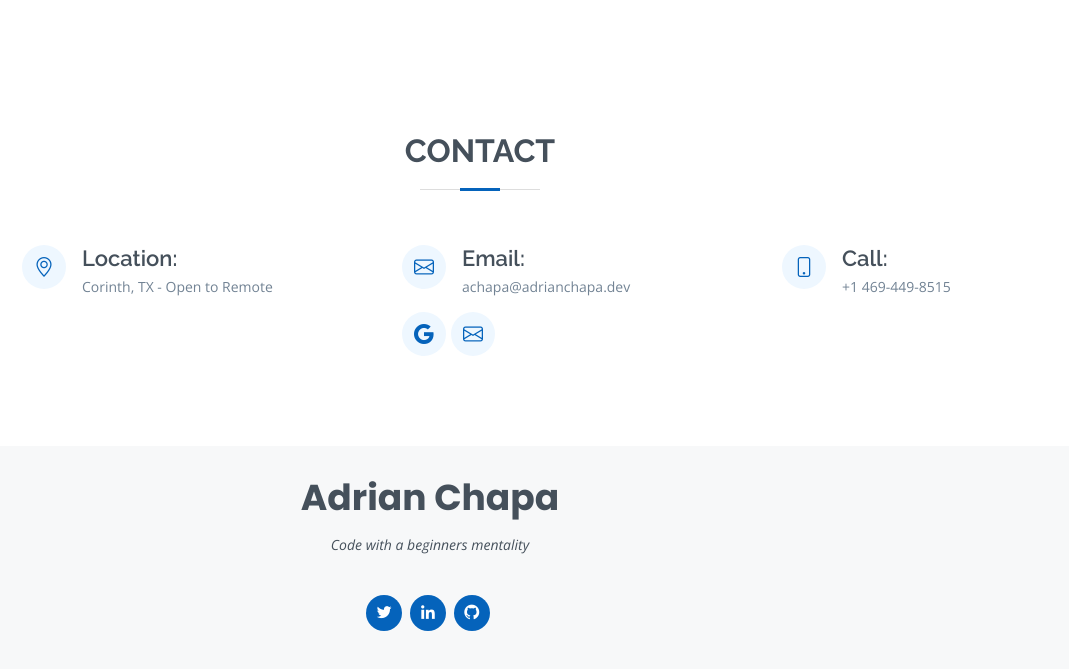
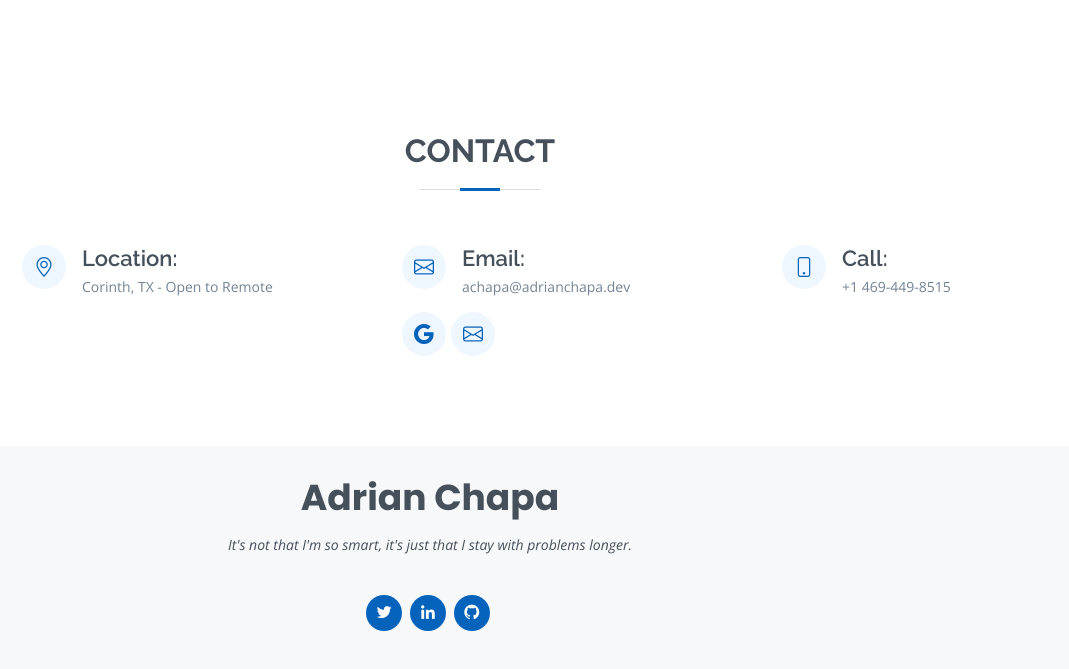
Before and after one commit to achapadev/my-portfolio, a plain HTML site: page index.html in a window 1280 px wide. Shown: the part 2738-3407 px from the top of the page, without its empty margins (210-1279 px from the left). Drawn offline with nearby package versions, Linux system fonts and the light colour scheme.

Commit message:
Updated quote at bottom of website

```diff
--- a/index.html
+++ b/index.html
@@ -303,7 +303,7 @@
   <footer id="footer">
     <div class="container">
       <h3>Adrian Chapa</h3>
-      <p>Code with a beginners mentality</p>
+      <p>It's not that I'm so smart, it's just that I stay with problems longer.</p>
       <div class="social-links">
         <a href="https://twitter.com/CodeChapa" target="_blank" class="twitter"><i class="bx bxl-twitter"></i></a>
         <a href="https://www.linkedin.com/in/adrian-chapa-25281985/" target="_blank" class="linkedin"><i
```
